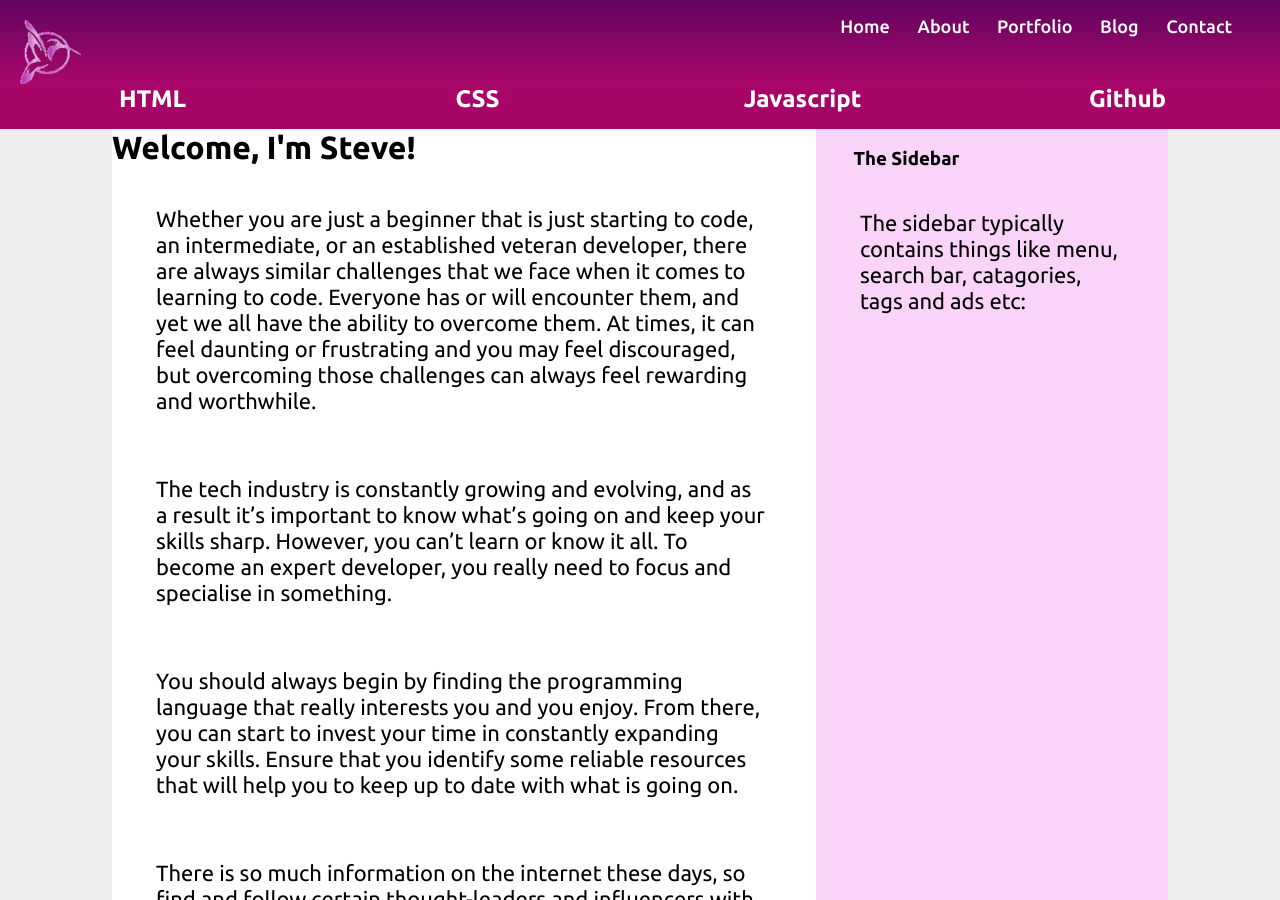
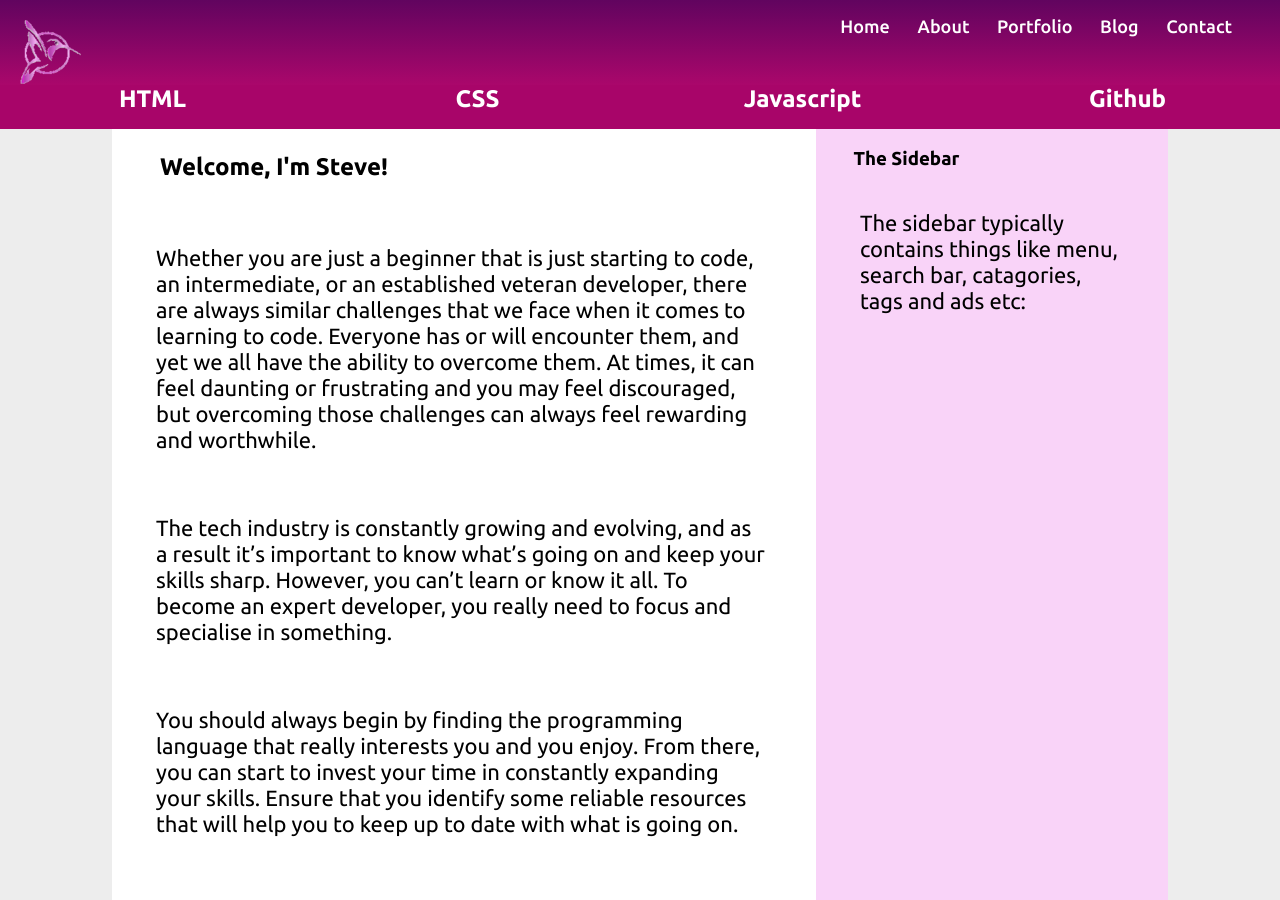
Before and after one commit to Steve-AB/Steve-AB.github.io, a Jekyll site: the page built from index.html, in a window 1280 px wide and 900 px high. Built offline with Jekyll 4.4.1, drawn with Linux system fonts in a browser that asks for light colours; nearby versions of some CDN libraries.

Commit message:
update files

```diff
--- a/index.html
+++ b/index.html
@@ -5,7 +5,7 @@ title: Steve-AB | Ascribe Bureau
 				<title>Home Page</title>
 	<div class="home-grid">
     <main id="content" class="main-content">
-        		<h1>Welcome, I'm Steve!</h1><br>
+        		<h2>Welcome, I'm Steve!</h2><br>
 				<p>Whether you are just a beginner that is just starting to code, an intermediate, or an established veteran developer, there are always similar challenges that we face when it comes to learning to code. Everyone has or will encounter them, and yet we all have the ability to overcome them. At times, it can feel daunting or frustrating and you may feel discouraged, but overcoming those challenges can always feel rewarding and worthwhile.</p><br>
 					<p>The tech industry is constantly growing and evolving, and as a result it’s important to know what’s going on and keep your skills sharp. However, you can’t learn or know it all. To become an expert developer, you really need to focus and specialise in something.</p><br>
 					<p>You should always begin by finding the programming language that really interests you and you enjoy. From there, you can start to invest your time in constantly expanding your skills. Ensure that you identify some reliable resources that will help you to keep up to date with what is going on.</p><br>
```
